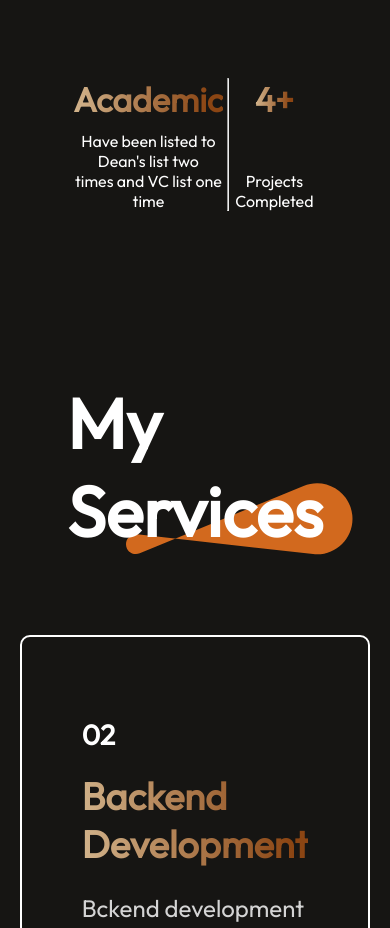
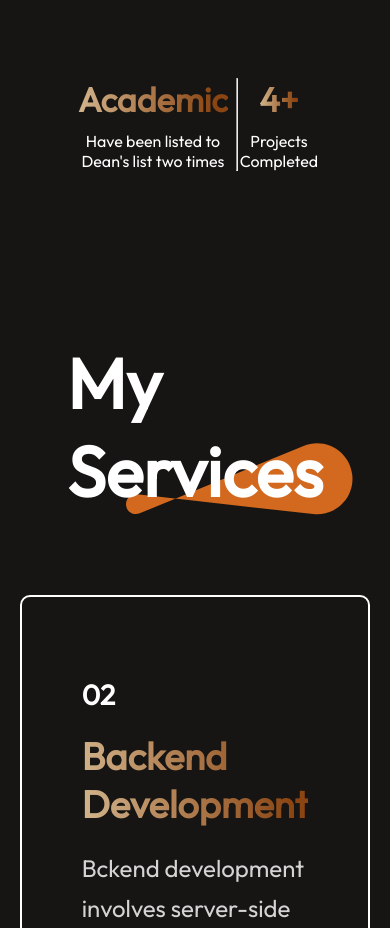
Before and after one commit to HaqueSiam/Portfolio, a React (Vite) app: page / in a window 390 px wide. Shown: the part 2548-3476 px from the top of the page. Built offline with nearby package versions, Linux system fonts and the light colour scheme.

Commit message:
responsive

```diff
--- a/src/Components/About/about.jsx
+++ b/src/Components/About/about.jsx
@@ -30,7 +30,7 @@ const About = () => {
       <div className="about-achievements">
         <div className="about-achievement">
             <h1>Academic</h1>
-            <p>Have been listed to Dean's list two <br />times  and VC list one time</p></div>
+            <p>Have been listed to Dean's list two times </p></div>
             <hr /><div className="about-achievement">
             <h1>4+</h1>
             <p>Projects Completed</p></div></div>
```
